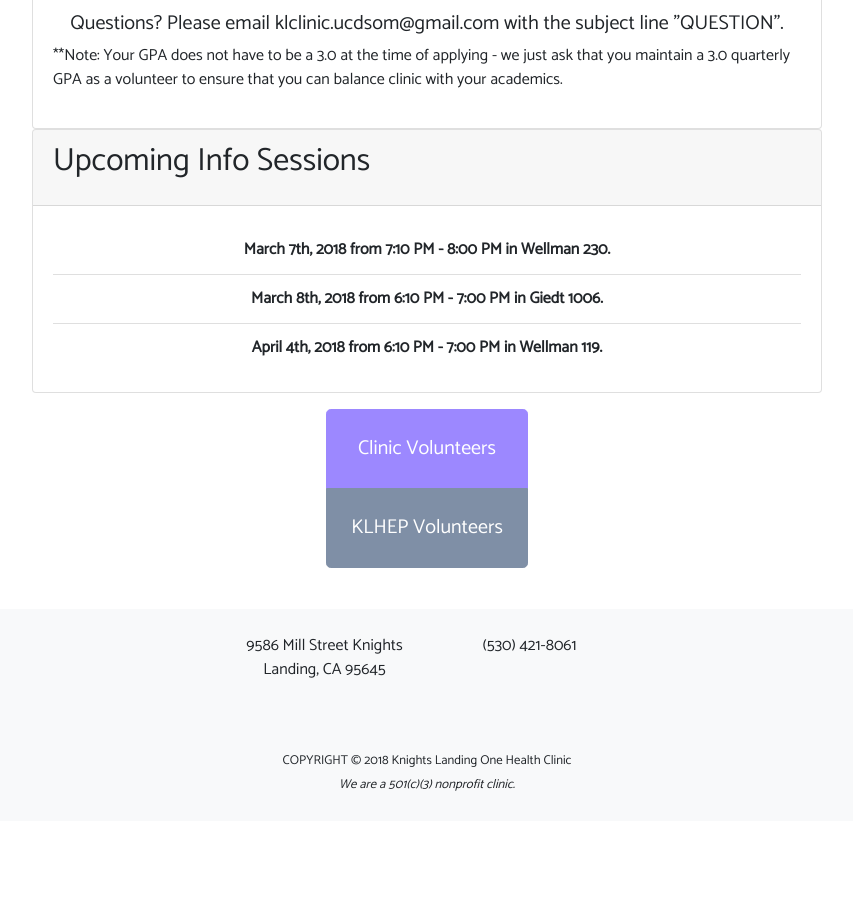
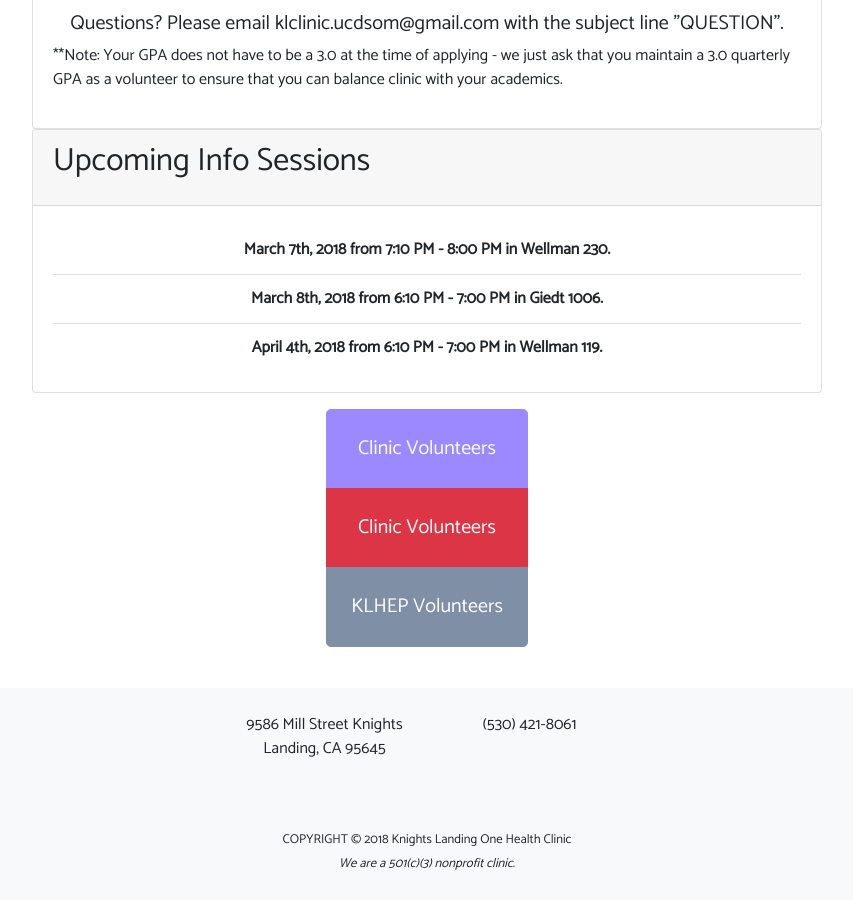
Before and after one commit to iwakoscott/knights-landing, a Jekyll site: the page built from get-involved/undergraduate-volunteers.markdown, in a window 1280 px wide and 900 px high, scrolled down 772 px. Shown: the whole window, without its empty margins (213-1066 px from the left). Built offline with Jekyll 4.4.1, drawn with Linux system fonts in a browser that asks for light colours; nearby versions of some CDN libraries; before the commit the page ends 1593 px from its top, so only the background shows below that.

Commit message:
Updated Undergraduate Volunteers

```diff
--- a/get-involved/undergraduate-volunteers.markdown
+++ b/get-involved/undergraduate-volunteers.markdown
@@ -62,7 +62,8 @@
 <div class="btn-group-vertical btn-group-lg" role="group" aria-label="button group">
 <a class="purple-button btn btn-lg btn-success p-4" href="{{site.url}}/get-involved/clinic-volunteer-application.html">
 Clinic Volunteers</a>
-
+<a class="btn btn-lg btn-danger p-4" href="{{site.url}}/get-involved/dental-volunteer-application.html">
+Clinic Volunteers</a>
 <a class="grey-button btn btn-lg btn-primary p-4" href="{{site.url}}/get-involved/klhep-volunteer-application.html">KLHEP Volunteers</a>
 </div>
 </div>
```
